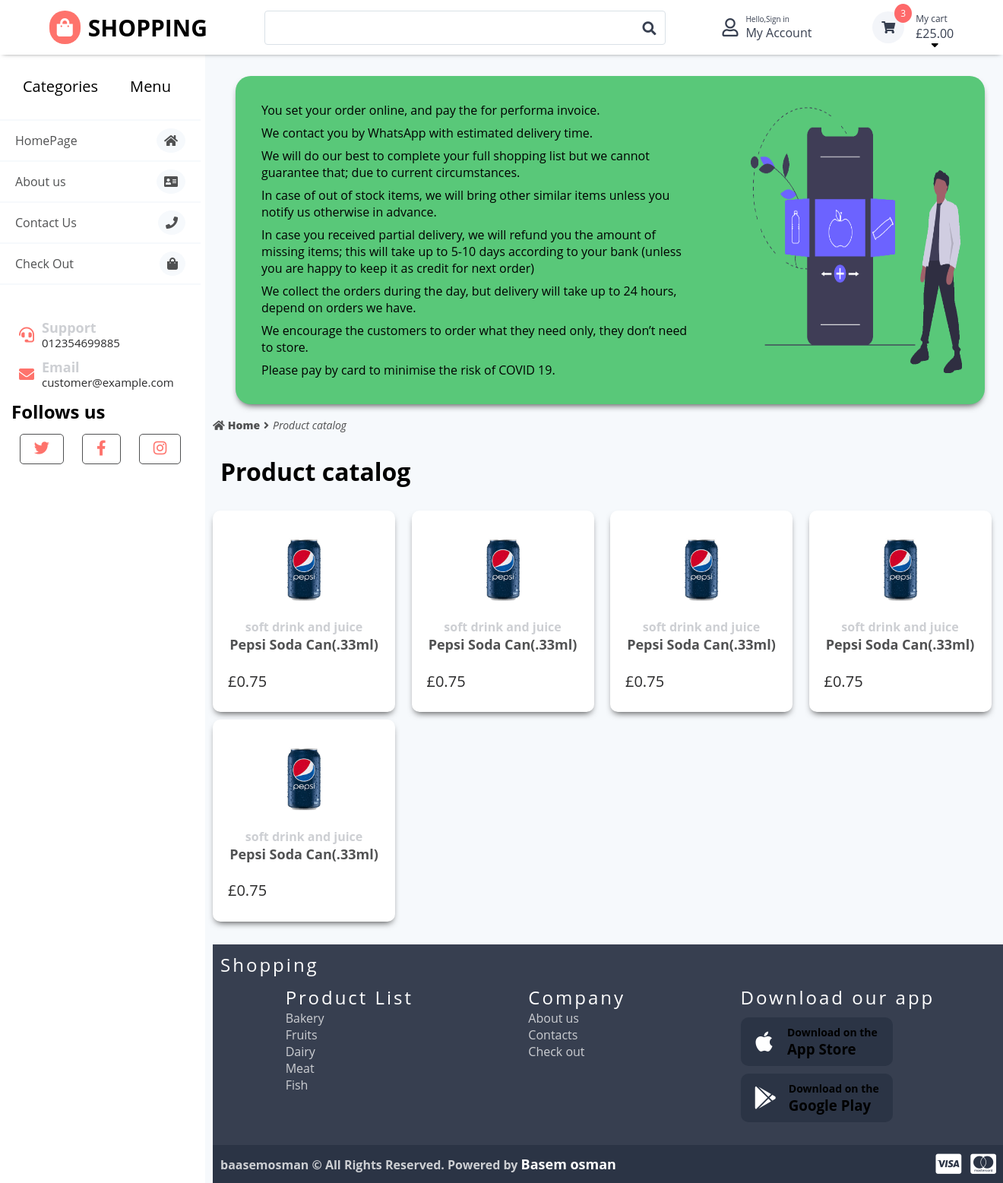
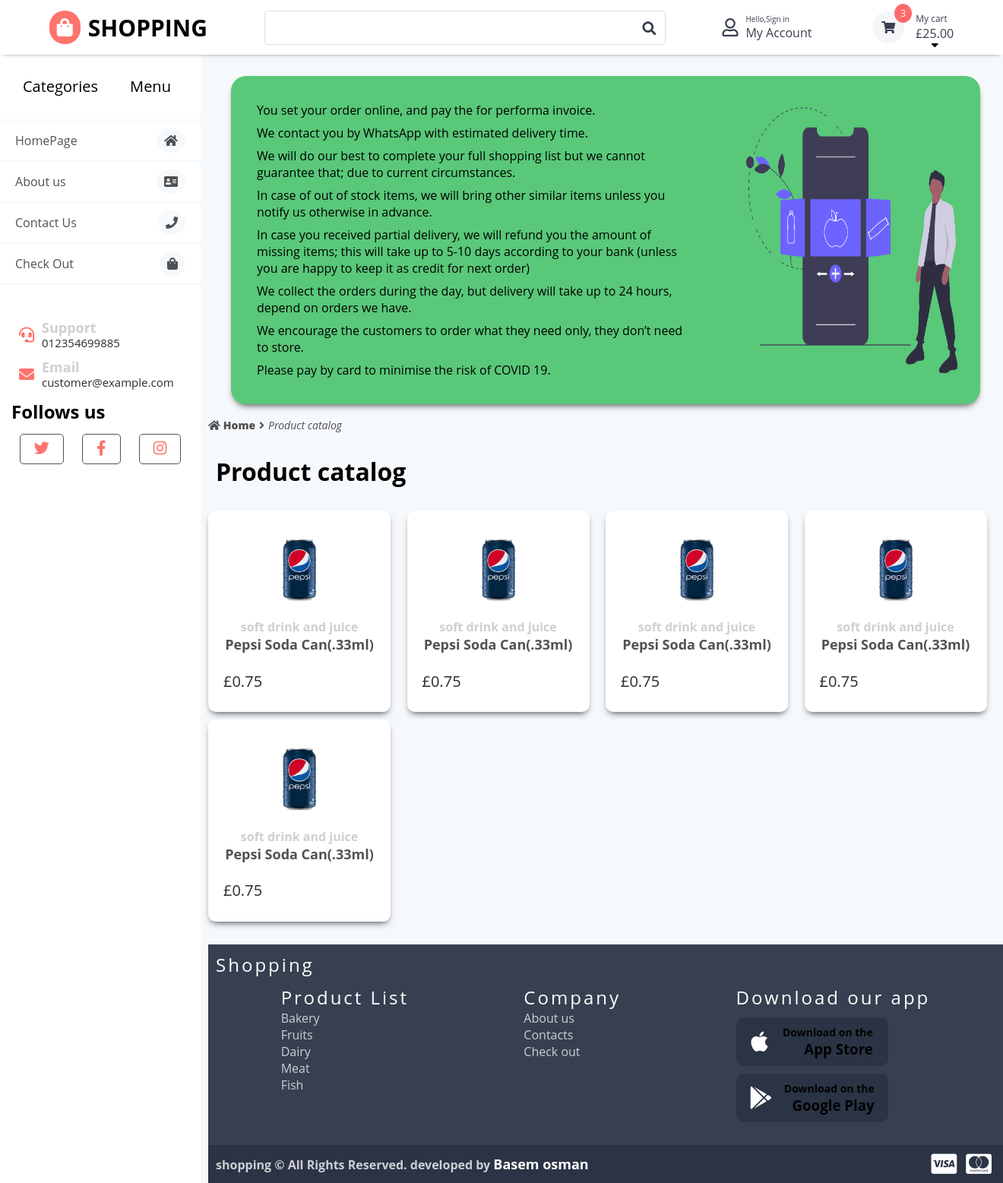
Before and after one commit to basemosman2/Grocery-ecommerce-website, a PHP site: page / in a window 1320 px wide. Shown: the whole page at 76% size. Run offline with PHP 8.4, Linux system fonts and the light colour scheme; a stand-in replaces the project's code that opens the database connection; some libraries are stand-ins or nearby versions.

Commit message:
update index content and modified css style

```diff
--- a/Style/style-m.css
+++ b/Style/style-m.css
@@ -466,13 +466,11 @@
 }
 
 main {
-  position: relative;
   width: 80%;
   background: #f6f9fc;
   padding: 0 0 0 10px;
-  top: 70px;
-  left: 270px;
-  z-index: -99;
+  float: right;
+  margin-top: 70px;
 }
 
 .cat-text {
@@ -559,6 +557,7 @@ main {
   background: #373f50;
   padding: 10px;
   margin-top: 30px;
+  overflow: hidden;
 }
 
 .f-container h1 {
@@ -602,11 +601,11 @@ main {
   cursor: pointer;
 }
 
-/* .iso,
+.iso,
 .android .a-content {
   display: inline-block;
   text-align: right;
-} */
+}
 .app-content i {
   font-size: 30px;
   color: white;
--- a/index.php
+++ b/index.php
@@ -1,3 +1,4 @@
+
 <!DOCTYPE html>
 <html lang="en">
   <head>
@@ -168,6 +169,13 @@
       </div>
     </aside>
     <main>
+    <?php
+include ('database_config/d-config.php');
+// include ('database_config/d-connection.php');
+
+
+
+?>
       <div class="slideshow-container">
         <div class="mySlides fade">
           <div class="slide">
@@ -318,8 +326,8 @@
         <div class="copyright-content">
           <div class="c-text">
             <h1>
-            baasemosman
-              &copy All Rights Reserved. Powered by <a href="">Basem osman</a>
+            shopping
+              &copy All Rights Reserved. developed by <a href="">Basem osman</a>
             </h1>
           </div>
           <div class="card-icon">
@@ -328,6 +336,7 @@
           </div>
         </div>
       </footer>
+
     </main>
     <script src="./JScript/script.js"></script>
   </body>
```
